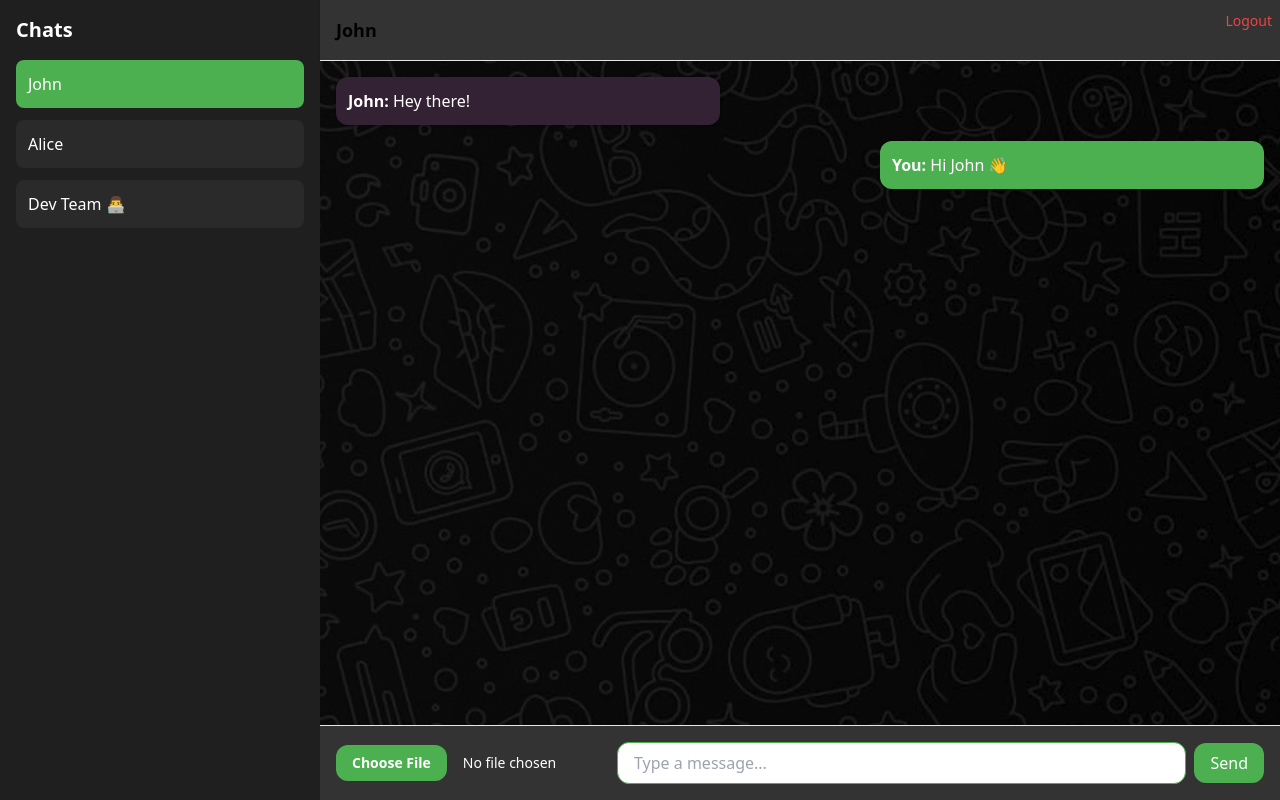
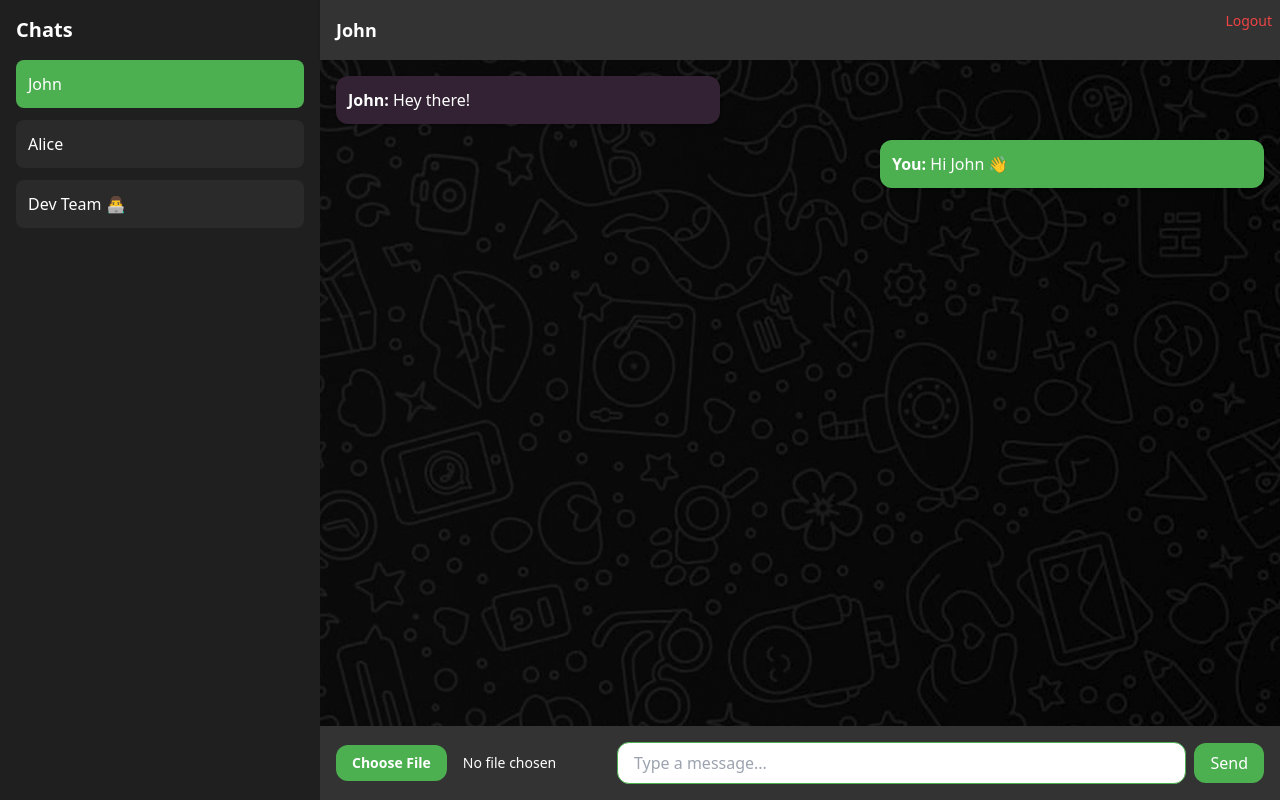
Before and after one commit to ahsan123-png/linkup-chat, a React (Vite) app: page /chat in a window 1280 px wide. Built offline with nearby package versions, Linux system fonts and the light colour scheme; sample sign-in values are in the browser's storage.

Commit message:
fix the heading

```diff
--- a/src/components/ChatWindow.jsx
+++ b/src/components/ChatWindow.jsx
@@ -35,9 +35,9 @@ export default function ChatWindow({ user, messages = [], onSend, members = [] }
   return (
     <div className="flex flex-col flex-1 bg-[url('./img/whatsapp-bg.png')] bg-cover bg-center">
       {/* 👤 Header displaying the current user's name and group members */}
-      <div className="bg-[#333333] shadow p-4 border-b">
+      <div className="bg-[#333333] shadow p-4 border-border-[#4CAF50] flex items-center justify-between">
         <div className="flex flex-col">
-          <h3 className="font-semibold text-lg">{user}</h3> {/* 🧠 `user` prop shown here */}
+          <h3 className="font-semibold text-lg text-white">{user}</h3> {/* 🧠 `user` prop shown here */}
           {members.length > 0 && (
             <span className="text-sm text-gray-100">
               Members: {members.join(', ')} {/* 👥 `members` prop used to list names */}
@@ -69,7 +69,7 @@ export default function ChatWindow({ user, messages = [], onSend, members = [] }
       </div>
 
       {/* 📝 Input section with file preview and message field */}
-      <div className="p-4 bg-[#333333] border-t flex flex-col gap-2">
+      <div className="p-4 bg-[#333333] flex flex-col gap-2">
         {previewUrl && (
           <div className="relative w-fit">
             {file.type.startsWith('image') ? (
```
